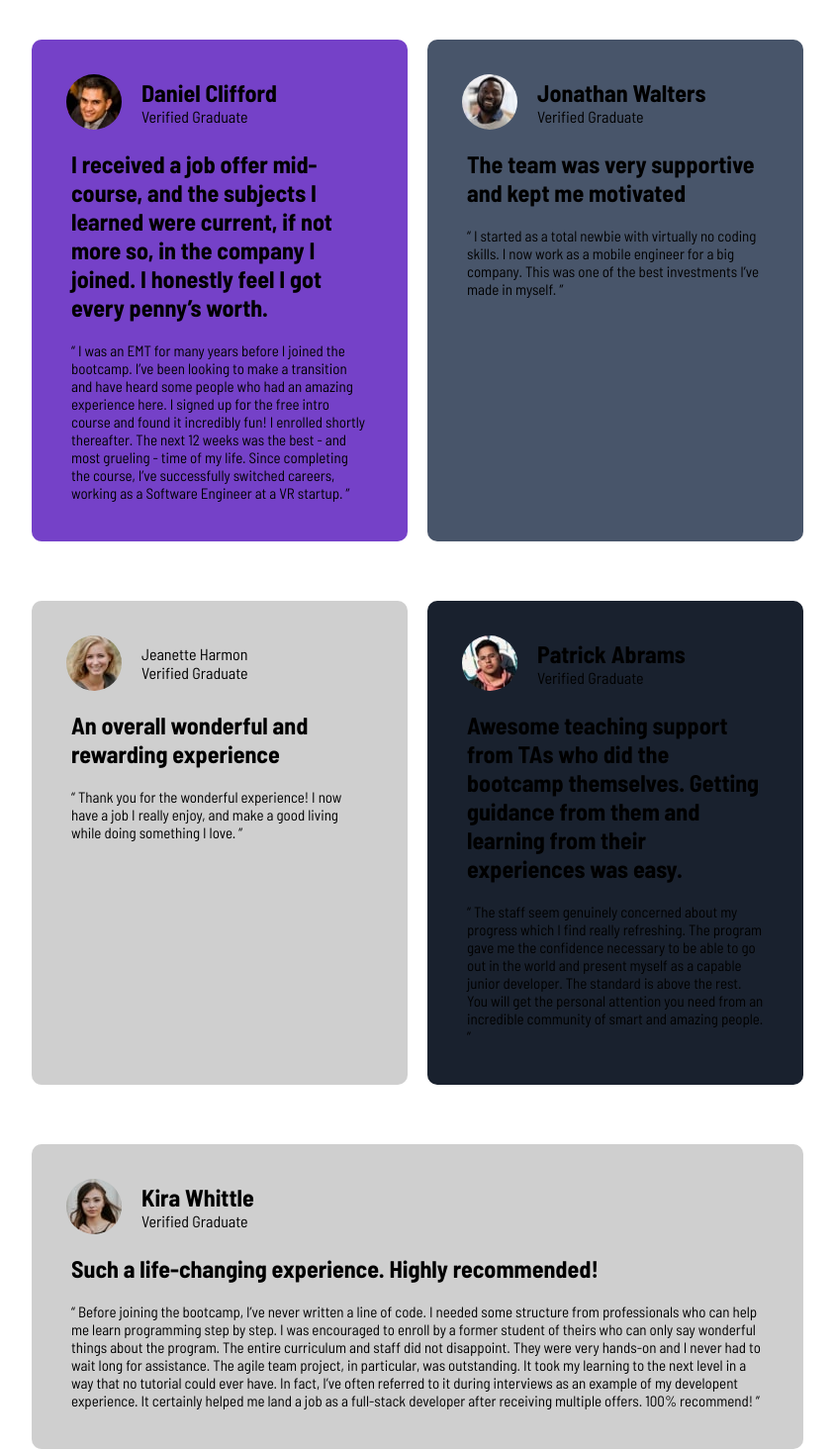
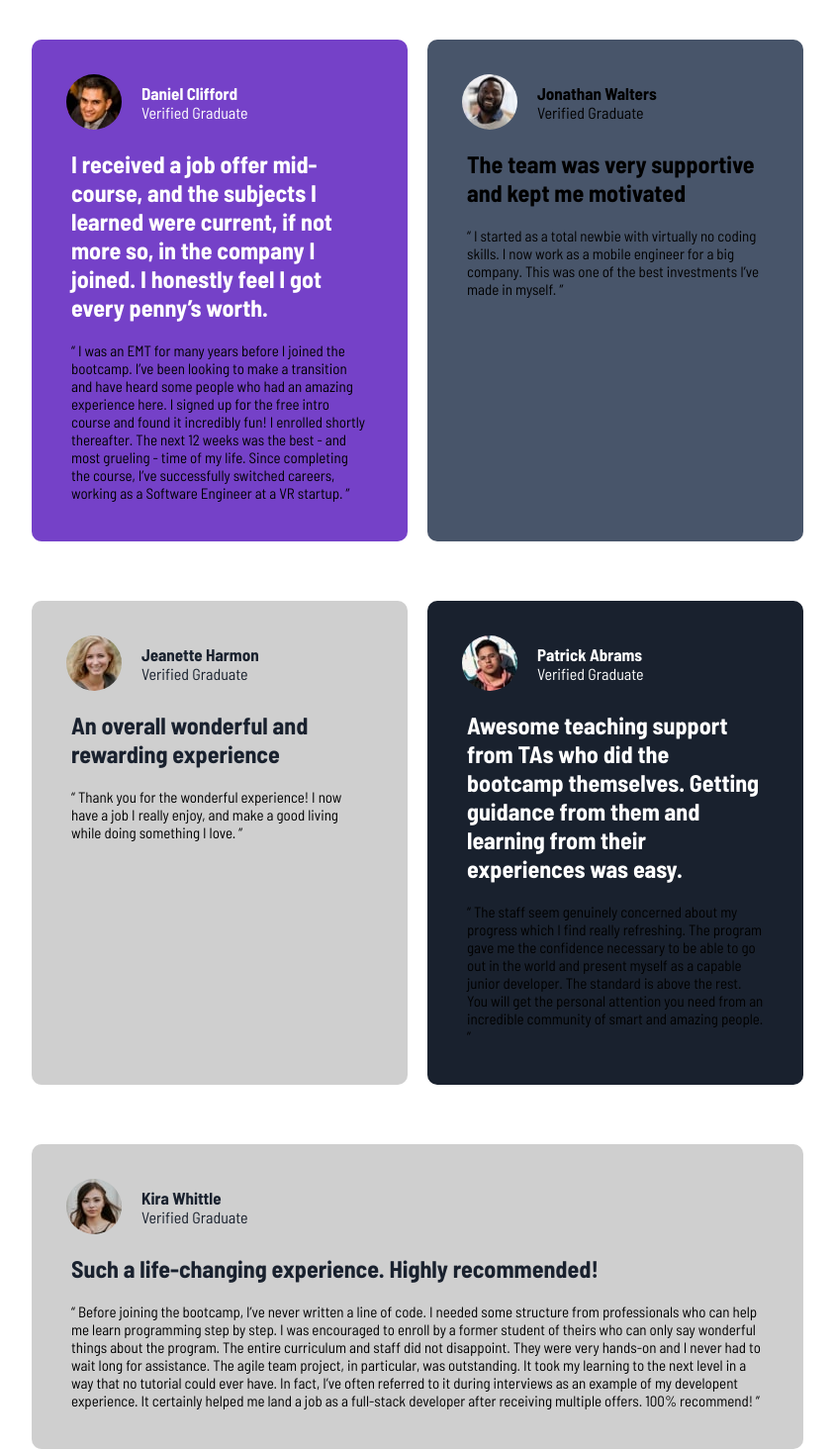
Before and after one commit to Avantiermv/testimonials-grid-section-main, a plain HTML site: page index.html in a window 1280 px wide. Shown: the whole page at 99% size, without its empty margins (218-1061 px from the left). Drawn offline with Linux system fonts and the light colour scheme.

Commit message:
Update index.html

```diff
--- a/index.html
+++ b/index.html
@@ -13,14 +13,14 @@
     <div class="cards" id="card1">
       <div class="profile">
         <div class="imgp" id="img1"></div>
-        <div class="p">
-          <h1>Daniel Clifford</h1>
+        <div class="p1e4">
+          <h1 class="profileh1">Daniel Clifford</h1>
           <p>Verified Graduate</p>
         </div>
       </div>
 
       <div class="content1">
-        <h1>I received a job offer mid-course, and the subjects I learned were current, if not more so,
+        <h1 class="h1e4">I received a job offer mid-course, and the subjects I learned were current, if not more so,
           in the company I joined. I honestly feel I got every penny’s worth.</h1>
       </div>
       <div class="content2">
@@ -38,7 +38,7 @@
       <div class="profile">
         <div class="imgp" id="img2"></div>
         <div class="p">
-          <h1>Jonathan Walters</h1>
+          <h1 class="profileh1">Jonathan Walters</h1>
           <p>Verified Graduate</p>
         </div>
       </div>
@@ -56,14 +56,14 @@
     <div class="cards" id="card3">
       <div class="profile">
         <div class="imgp" id="img3"></div>
-        <div class="p">
-          <p>Jeanette Harmon</p>
+        <div class="p3e5">
+          <h1 class="profileh1">Jeanette Harmon</h1>
           <p>Verified Graduate</p>
         </div>
       </div>
 
       <div class="content1">
-        <h1>An overall wonderful and rewarding experience</h1>
+        <h1 class="h3e5">An overall wonderful and rewarding experience</h1>
       </div>
       <div class="content2">
         <p>“ Thank you for the wonderful experience! I now have a job I really enjoy, and make a good living
@@ -75,14 +75,14 @@
     <div class="cards" id="card4">
       <div class="profile">
         <div class="imgp" id="img4"></div>
-        <div class="p">
-          <h1>Patrick Abrams</h1>
+        <div class="p1e4">
+          <h1 class="profileh1">Patrick Abrams</h1>
           <p>Verified Graduate</p>
         </div>
       </div>
 
       <div class="content1">
-        <h1>Awesome teaching support from TAs who did the bootcamp themselves. Getting guidance from them and
+        <h1 class="h1e4">Awesome teaching support from TAs who did the bootcamp themselves. Getting guidance from them and
           learning from their experiences was easy.</h1>
       </div>
       <div class="content2">
@@ -97,14 +97,14 @@
     <div class="cards" id="card5">
       <div class="profile">
         <div class="imgp" id="img5"></div>
-        <div class="p">
-          <h1>Kira Whittle</h1>
+        <div class="p3e5">
+          <h1 class="profileh1">Kira Whittle</h1>
           <p>Verified Graduate</p>
         </div>
       </div>
 
       <div class="content1">
-        <h1>Such a life-changing experience. Highly recommended!</h1>
+        <h1 class="h3e5">Such a life-changing experience. Highly recommended!</h1>
       </div>
       <div class="content2">
         <p> “ Before joining the bootcamp, I’ve never written a line of code. I needed some structure from
```
